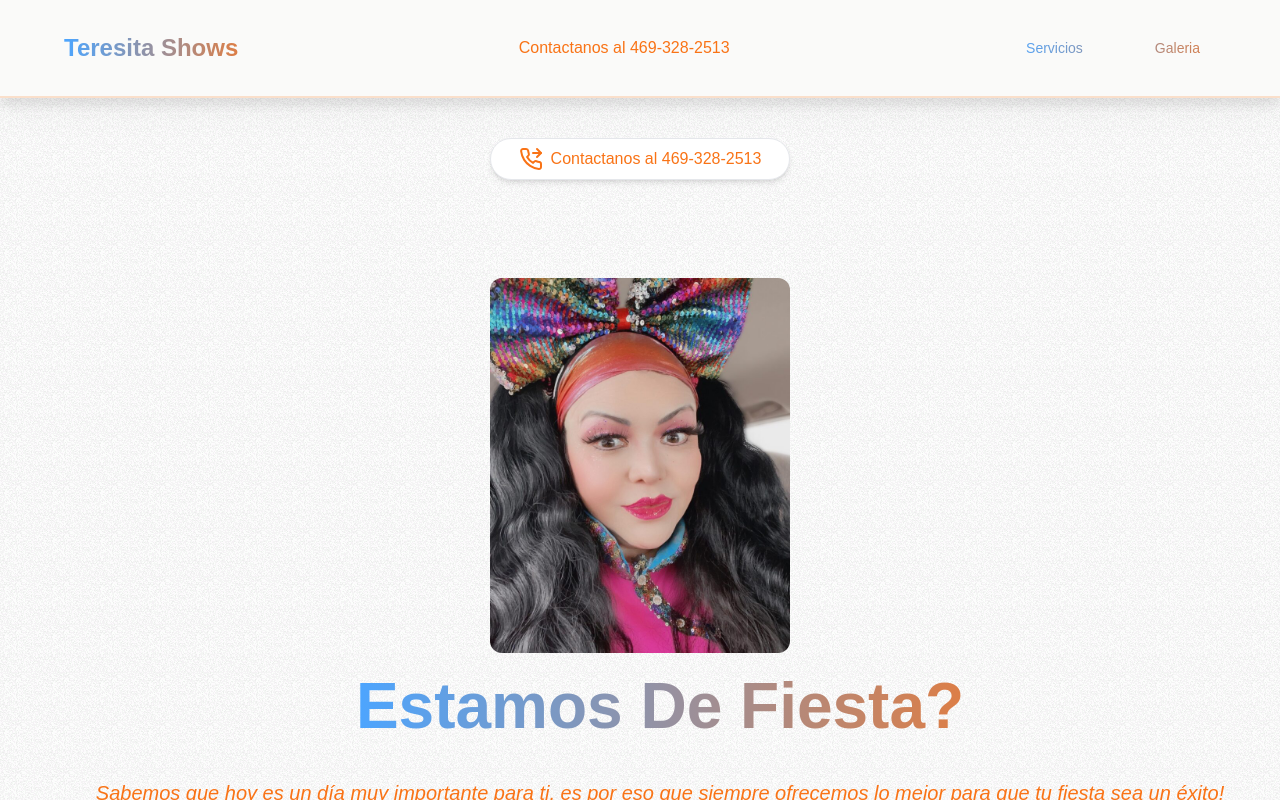
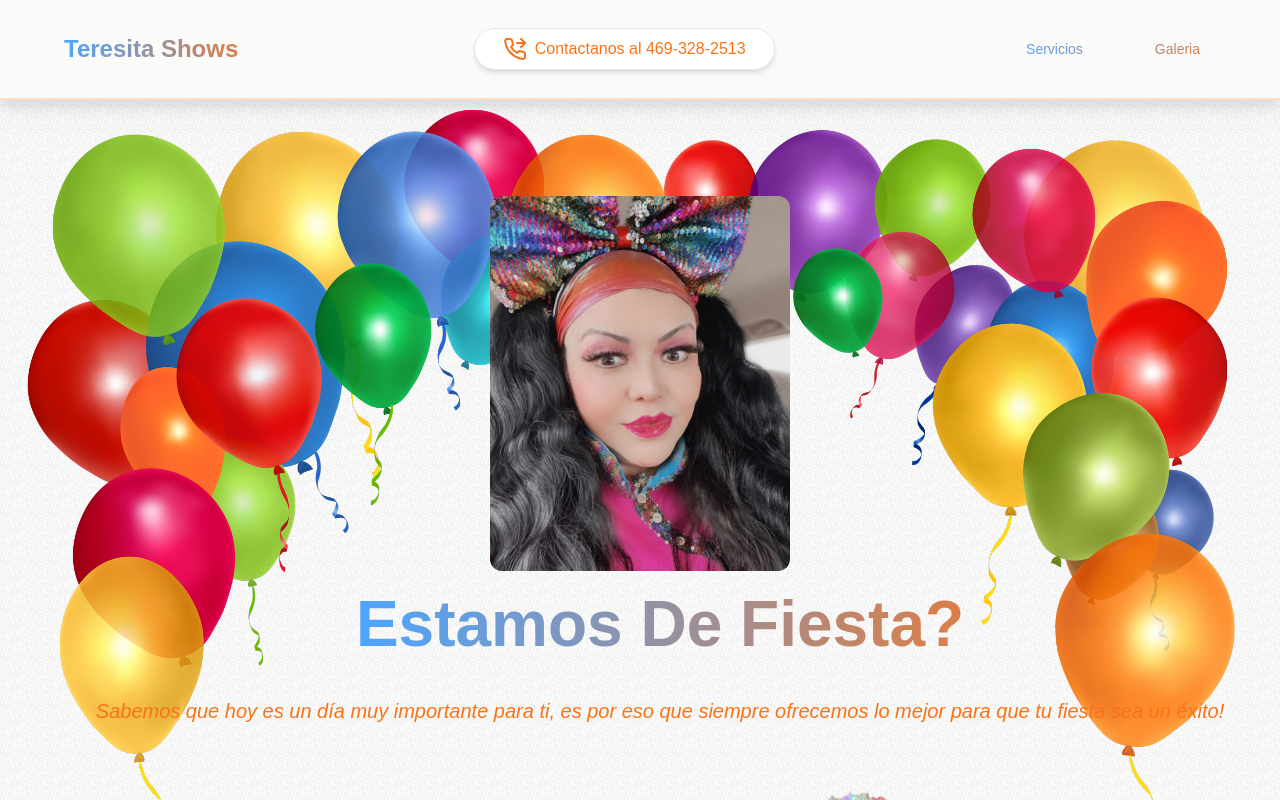
Before and after one commit to axemanks/teresitashows-nextjs, a Next.js app: page / in a window 1280 px wide. Shown: the top 800 px of the page. Built offline with nearby package versions, Linux system fonts and the light colour scheme.

Commit message:
add background

```diff
--- a/app/(root)/(home)/page.tsx
+++ b/app/(root)/(home)/page.tsx
@@ -7,13 +7,6 @@ import Image from 'next/image'
 export default function Home() {
   return (
     <div className="flex flex-col items-center justify-between nav-padding h-full">
-     {/* Hover Contact */}
-     <div className='mx-auto flex max-w-fit items-center justify-center space-x-2 overflow-hidden rounded-full border border-gray-200 bg-white px-7 py-2 shadow-md backdrop-blur transition-all hover:border-primary hover:bg-white/50 text-primary mt-10'>
-        <div className='mr-2'>
-        <PhoneForwardedIcon size={24} />
-        </div>
-        Contactanos al 469-328-2513
-     </div>
      <div className='mx-auto'>
         <Hero />
         <Services />
--- a/components/Hero.tsx
+++ b/components/Hero.tsx
@@ -12,7 +12,7 @@ const Hero = (props: Props) => {
   return (
     <section
       id='hero'
-      className='container w-full nav-padding flex-wrap '
+      className='container w-full nav-padding flex-wrap bg-ballon bg-center bg-cover bg-fixed'
     >
       <div className='flex flex-row items-center justify-center space-x-10 flex-wrap '>
         {/* Image */}
--- a/components/Navbar.tsx
+++ b/components/Navbar.tsx
@@ -2,12 +2,13 @@ import Image from 'next/image';
 import Link from 'next/link';
 import React from 'react';
 import { Button } from './ui/button';
+import { PhoneForwardedIcon } from 'lucide-react';
 
 type Props = {};
 
 const Navbar = (props: Props) => {
   return (
-    <nav className='flex-center fixed top-0 z-50 w-full border-b-2 border-primary/20 py-7 drop-shadow-xl bg-primary-foreground'>
+    <nav className='flex-center fixed top-0 z-50 w-full border-b-2 border-primary/20 py-7 drop-shadow-xl bg-primary-foreground h-[100px]'>
       <div className='flex-between mx-auto w-full max-w-sceen-2xl px-6 xs:px-8 sm:px-16'>
         {/* Home */}
         <Link href='/'>
@@ -15,7 +16,13 @@ const Navbar = (props: Props) => {
             Teresita Shows
           </p>
         </Link>
-        <p className='text-primary body-regular'>Contactanos al 469-328-2513</p>
+        {/* Hover Contact */}
+     <div className='mx-auto flex max-w-fit items-center justify-center space-x-2 overflow-hidden rounded-full border border-gray-200 bg-white px-7 py-2 shadow-md backdrop-blur transition-all hover:border-primary hover:bg-white/50 text-primary'>
+        <div className='mr-2'>
+        <PhoneForwardedIcon size={24} />
+        </div>
+        Contactanos al 469-328-2513
+     </div>
         {/* Links */}
         <ul className='flex-center gap-x-3 max-md:hidden md:gap-x-10 body-text text-gradient_blue-orange font-bold'>
 
--- a/tailwind.config.ts
+++ b/tailwind.config.ts
@@ -88,6 +88,7 @@ module.exports = {
       backgroundImage: {
         left: "url('/left_ballon.png')",
         ballon: "url('/ballon_background.png')",
+        party: "url('/party_background.png')",
       },
       borderRadius: {
         lg: 'var(--radius)',
```
Also changed, not shown: public/party.jpg (added), public/party_background.png (added).
